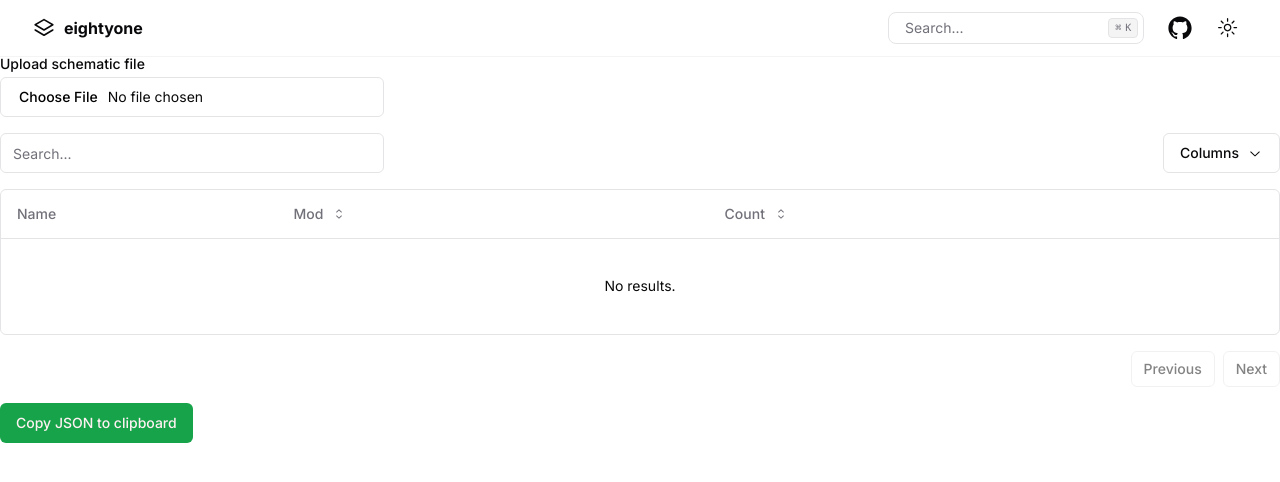
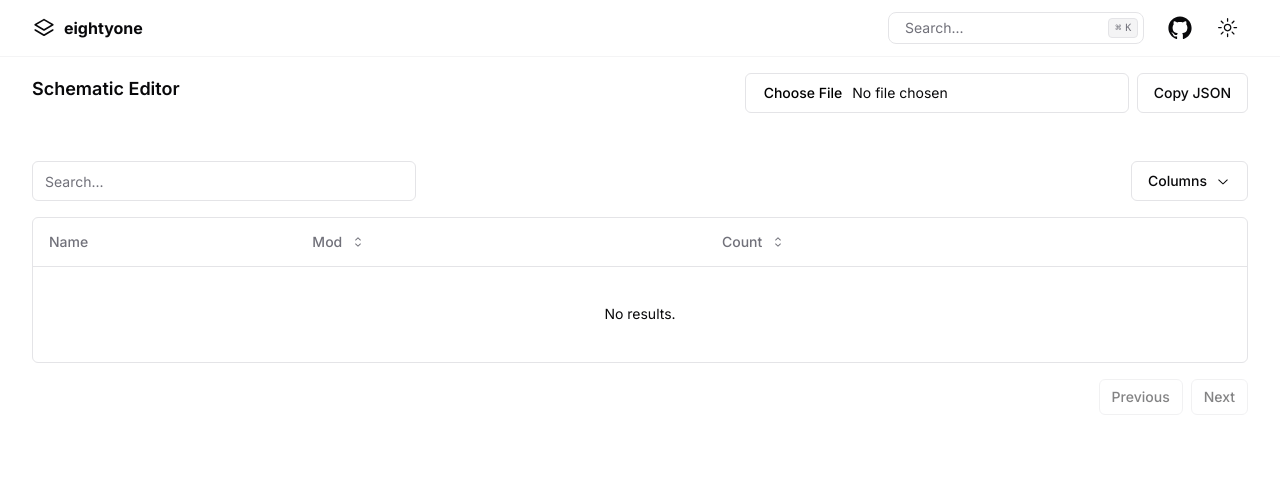
Before and after one commit to lnus/eightyone, a Next.js app: page / in a window 1280 px wide. Shown: the top 482 px of the page. Built offline with nearby package versions, Linux system fonts and the light colour scheme.

Commit message:
UI tweaks

```diff
--- a/app/globals.css
+++ b/app/globals.css
@@ -10,7 +10,7 @@
     --card-foreground: 240 10% 3.9%;
     --popover: 0 0% 100%;
     --popover-foreground: 240 10% 3.9%;
-    --primary: 142.1 76.2% 36.3%;
+    --primary: 346.8 77.2% 49.8%;
     --primary-foreground: 355.7 100% 97.3%;
     --secondary: 240 4.8% 95.9%;
     --secondary-foreground: 240 5.9% 10%;
@@ -22,7 +22,7 @@
     --destructive-foreground: 0 0% 98%;
     --border: 240 5.9% 90%;
     --input: 240 5.9% 90%;
-    --ring: 142.1 76.2% 36.3%;
+    --ring: 346.8 77.2% 49.8%;
     --radius: 0.5rem;
   }
 
@@ -33,8 +33,8 @@
     --card-foreground: 0 0% 95%;
     --popover: 0 0% 9%;
     --popover-foreground: 0 0% 95%;
-    --primary: 142.1 70.6% 45.3%;
-    --primary-foreground: 144.9 80.4% 10%;
+    --primary: 346.8 77.2% 49.8%;
+    --primary-foreground: 355.7 100% 97.3%;
     --secondary: 240 3.7% 15.9%;
     --secondary-foreground: 0 0% 98%;
     --muted: 0 0% 15%;
@@ -45,7 +45,7 @@
     --destructive-foreground: 0 85.7% 97.3%;
     --border: 240 3.7% 15.9%;
     --input: 240 3.7% 15.9%;
-    --ring: 142.4 71.8% 29.2%;
+    --ring: 346.8 77.2% 49.8%;
   }
 }
 
--- a/app/page.tsx
+++ b/app/page.tsx
@@ -13,15 +13,32 @@ export default function Home() {
 
   return (
     <main>
-      <JsonImport />
-      <EditorDataTable />
-      <Button
-        onClick={() => {
-          window.navigator.clipboard.writeText(JSON.stringify(jsonData));
-        }}
-      >
-        Copy JSON to clipboard
-      </Button>
+      <div className="overflow-hidden">
+        <div className="h-full flex-col md:flex">
+          <div className="container flex flex-col items-start justify-between space-y-2 py-4 sm:flex-row sm:items-center sm:space-y-0 md:h-16">
+            <h2 className="text-lg w-full font-semibold">Schematic Editor</h2>
+            <div className="ml-auto flex w-full h-full justify-end align-center">
+              <JsonImport />
+              <Button
+                variant="outline"
+                onClick={() => {
+                  window.navigator.clipboard.writeText(
+                    JSON.stringify(jsonData)
+                  );
+                }}
+                className="ml-2"
+              >
+                Copy JSON
+              </Button>
+            </div>
+          </div>
+          <div className="flex-1">
+            <div className="container h-full py-6">
+              <EditorDataTable />
+            </div>
+          </div>
+        </div>
+      </div>
     </main>
   );
 }
--- a/components/editor/json-import.tsx
+++ b/components/editor/json-import.tsx
@@ -77,9 +77,10 @@ export function JsonImport() {
 
   return (
     <div className="grid w-full max-w-sm items-center gap-1.5">
-      <Label htmlFor="schem">Upload schematic file</Label>
+      {/* <Label htmlFor="schem">Upload schematic file</Label> */}
       <Input
         id="schem"
+        placeholder='Upload "schematic.json" file'
         type="file"
         accept="application/json, text/plain"
         onChange={async (e) => {
```
